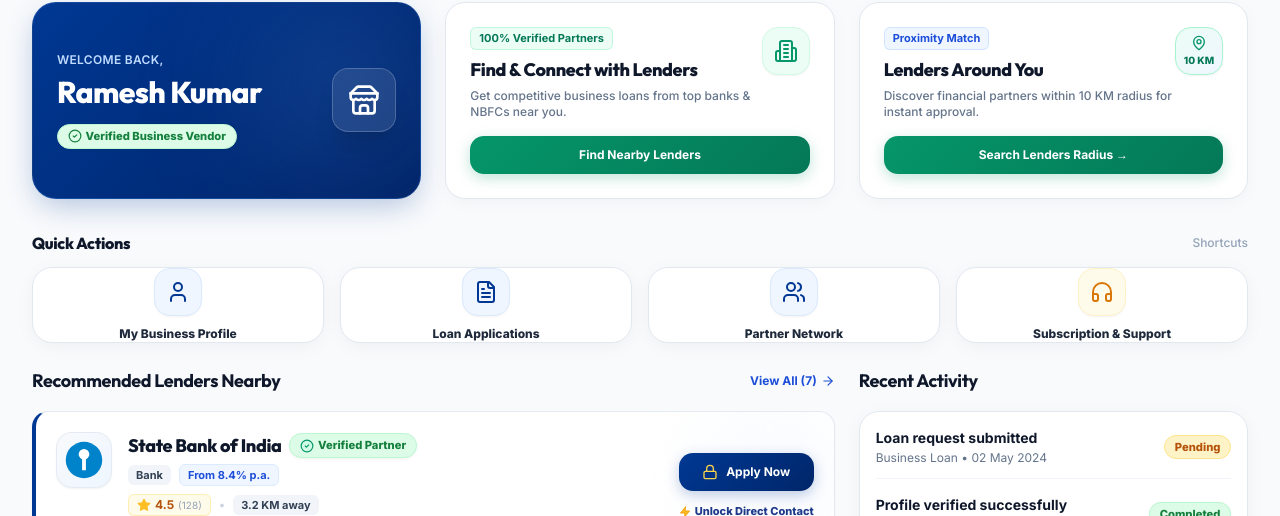
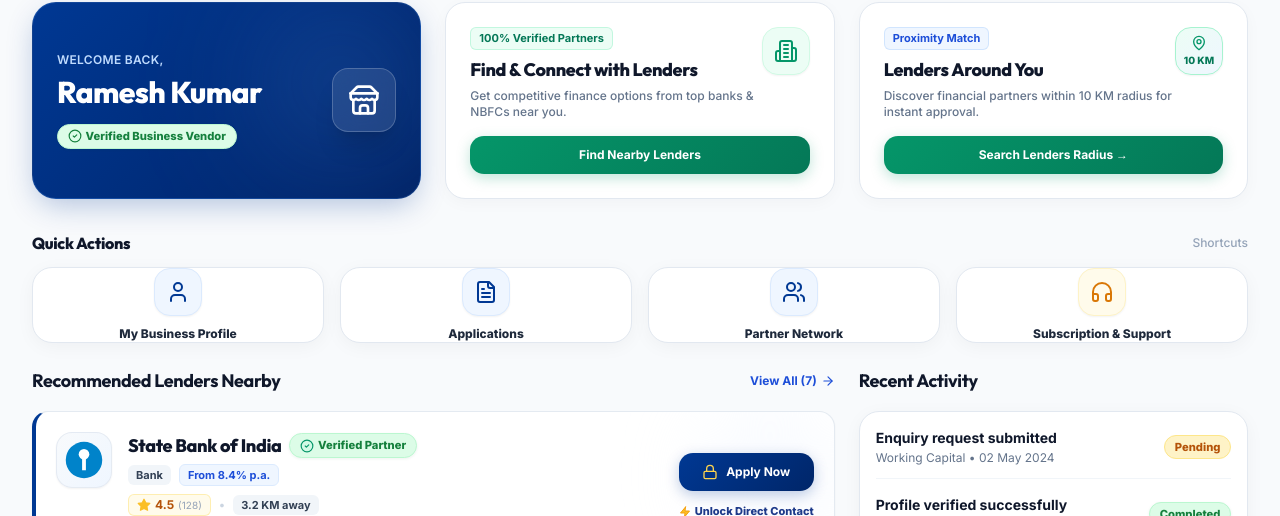
Before and after one commit to gouravboga12-rgb/SBNI, a React (Vite) app in the folder frontend/: page / in a window 1280 px wide. Shown: the part 103-619 px from the top of the page. Built offline with nearby package versions, Linux system fonts and the light colour scheme.

Commit message:
fix: update UI labels to Applications & Enquiries and remove loan terms

```diff
--- a/frontend/src/pages/VendorDashboard.tsx
+++ b/frontend/src/pages/VendorDashboard.tsx
@@ -107,7 +107,7 @@ export const VendorDashboard: React.FC<VendorDashboardProps> = ({
                       100% Verified Partners
                     </div>
                     <h3 className="font-extrabold text-slate-900 text-lg font-heading pt-0.5">Find & Connect with Lenders</h3>
-                    <p className="text-xs text-slate-500 font-medium">Get competitive business loans from top banks & NBFCs near you.</p>
+                    <p className="text-xs text-slate-500 font-medium">Get competitive finance options from top banks & NBFCs near you.</p>
                   </div>
                   <div className="w-12 h-12 rounded-2xl bg-emerald-50 border border-emerald-100 flex items-center justify-center text-emerald-600 flex-shrink-0 shadow-sm group-hover:scale-105 transition-transform">
                     <Building2 className="w-6 h-6" />
@@ -173,7 +173,7 @@ export const VendorDashboard: React.FC<VendorDashboardProps> = ({
                   <div className="w-12 h-12 rounded-2xl bg-blue-50 border border-blue-100 flex items-center justify-center text-[#003893] group-hover:scale-110 group-hover:bg-[#003893] group-hover:text-white transition-all duration-300 shadow-sm">
                     <FileText className="w-6 h-6" />
                   </div>
-                  <span className="text-xs font-extrabold text-slate-800">Loan Applications</span>
+                  <span className="text-xs font-extrabold text-slate-800">Applications</span>
                 </div>
 
                 <div
@@ -233,8 +233,8 @@ export const VendorDashboard: React.FC<VendorDashboardProps> = ({
                 <div className="card-white p-4 space-y-3 shadow-sm">
                   <div className="flex items-center justify-between text-xs pb-3 border-b border-slate-100">
                     <div>
-                      <div className="font-bold text-slate-900 text-sm">Loan request submitted</div>
-                      <div className="text-slate-500 text-xs mt-0.5">Business Loan • 02 May 2024</div>
+                      <div className="font-bold text-slate-900 text-sm">Enquiry request submitted</div>
+                      <div className="text-slate-500 text-xs mt-0.5">Working Capital • 02 May 2024</div>
                     </div>
                     <span className="badge-pending-amber">Pending</span>
                   </div>
@@ -318,13 +318,13 @@ export const VendorDashboard: React.FC<VendorDashboardProps> = ({
           </div>
         )}
 
-        {/* TAB 3: LOAN REQUESTS VIEW */}
+        {/* TAB 3: APPLICATIONS VIEW */}
         {activeTab === 'requests' && (
           <div className="space-y-6">
             <div className="flex items-center justify-between">
               <div>
-                <h2 className="text-2xl font-extrabold text-slate-900 font-heading">My Loan Applications & Requests</h2>
-                <p className="text-xs text-slate-500 font-medium">Track your active loan applications and lender connections</p>
+                <h2 className="text-2xl font-extrabold text-slate-900 font-heading">My Applications & Requests</h2>
+                <p className="text-xs text-slate-500 font-medium">Track your active applications and lender connections</p>
               </div>
             </div>
 
@@ -334,7 +334,7 @@ export const VendorDashboard: React.FC<VendorDashboardProps> = ({
                   <span className="badge-pending-amber">Under Review</span>
                   <span className="text-xs text-slate-400">Application #REQ-9842</span>
                 </div>
-                <h3 className="font-extrabold text-slate-900 text-base">Business Working Capital Loan</h3>
+                <h3 className="font-extrabold text-slate-900 text-base">Working Capital Application</h3>
                 <div className="text-xs text-slate-600 space-y-1">
                   <div>Requested Amount: <span className="font-bold text-slate-900">₹5,00,000</span></div>
                   <div>Submitted to: <span className="font-bold text-blue-900">State Bank of India & HDFC Bank</span></div>
```
